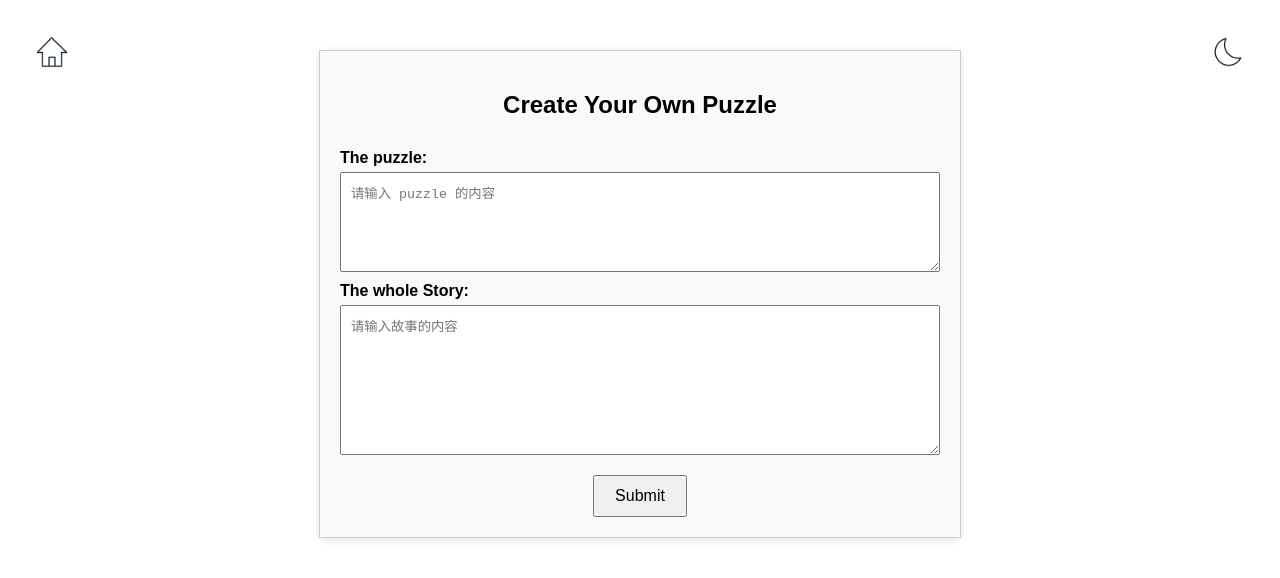
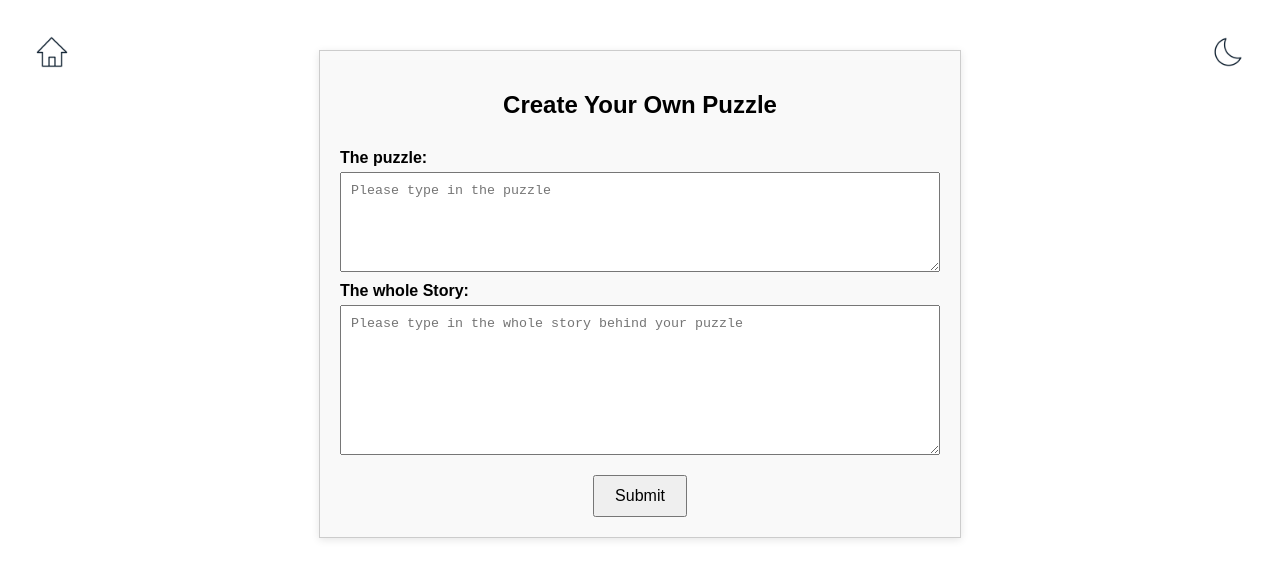
Before and after one commit to CS222-UIUC/team-27-project, a website: page public/html/create.html in a window 1280 px wide. Drawn offline with Linux system fonts and the light colour scheme.

Commit message:
Added puzzle creation page with textarea inputs

```diff
--- a/public/html/create.html
+++ b/public/html/create.html
@@ -128,7 +128,7 @@
       puzzleInput.style.width = "100%";
       puzzleInput.style.height = "100px";
       puzzleInput.style.padding = "10px";
-      puzzleInput.placeholder = "请输入 puzzle 的内容";
+      puzzleInput.placeholder = "Please type in the puzzle";
       puzzleInput.style.boxSizing = "border-box";
       puzzleBox.appendChild(puzzleInput);
 
@@ -147,7 +147,7 @@
       storyInput.style.width = "100%";
       storyInput.style.height = "150px";
       storyInput.style.padding = "10px";
-      storyInput.placeholder = "请输入故事的内容";
+      storyInput.placeholder = "Please type in the whole story behind your puzzle";
       storyInput.style.boxSizing = "border-box";
       puzzleBox.appendChild(storyInput);
 
```
Also changed, not shown: public/js/create.js (+0 -7 lines).
